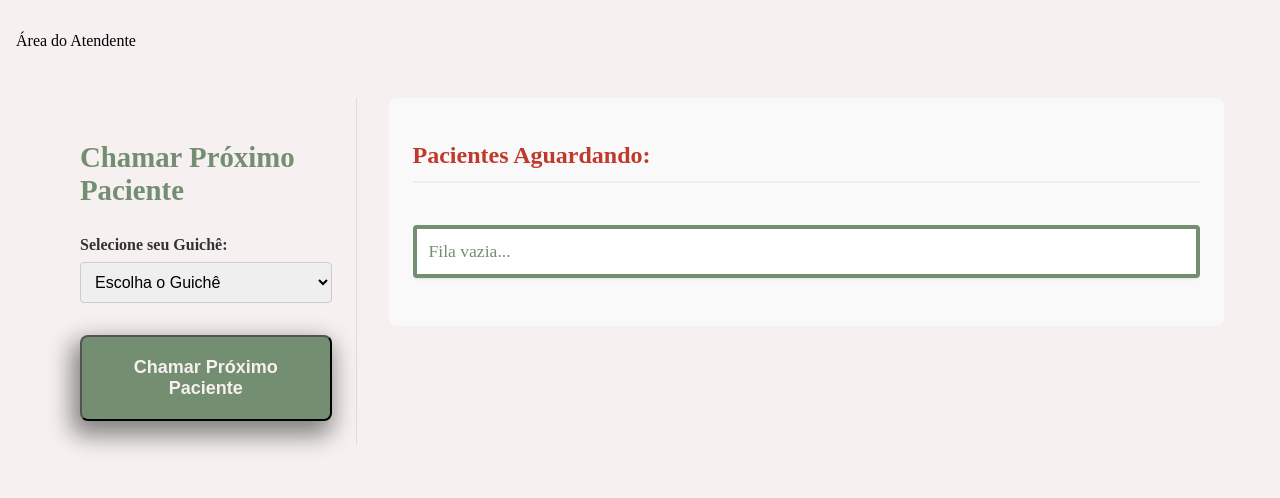
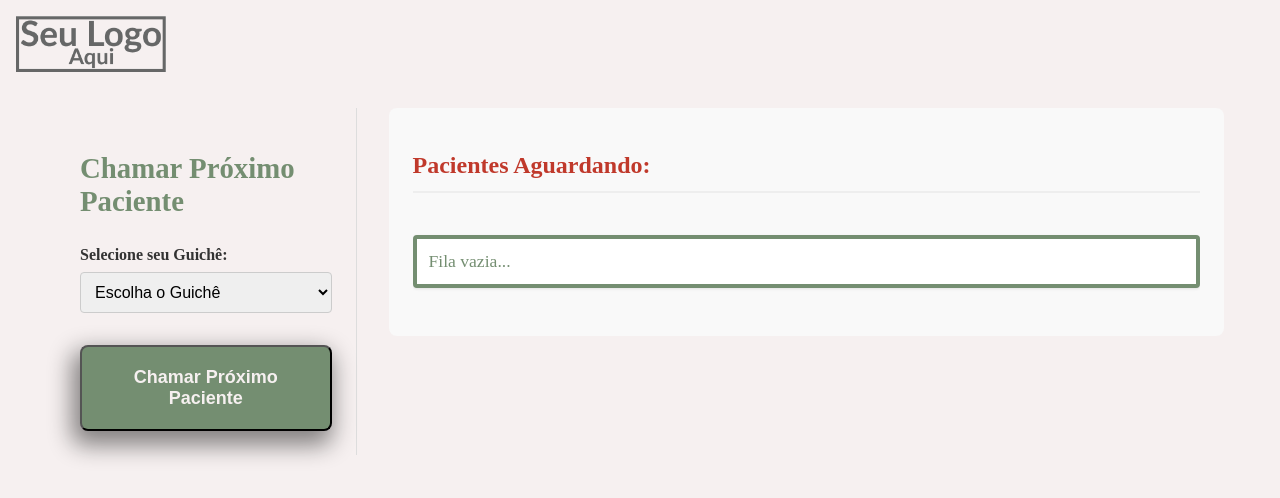
Before and after one commit to KarolSalvador/vanilla-geradorDeSenha, a plain HTML site: page atendente.html in a window 1280 px wide. Drawn offline with Linux system fonts and the light colour scheme; a script that the page names is missing.

Commit message:
fix: ajuste logo na tela do atendente

```diff
--- a/atendente.html
+++ b/atendente.html
@@ -8,7 +8,12 @@
   </head>
   <body>
     <header class="logomarca">
-      <p>Área do Atendente</p>
+      <img
+        src="./assets/seu-logo-aqui-1.png"
+        alt="sua logo aqui"
+        width="150"
+        height="auto"
+      />
     </header>
 
     <main class="atendente-main">
```
